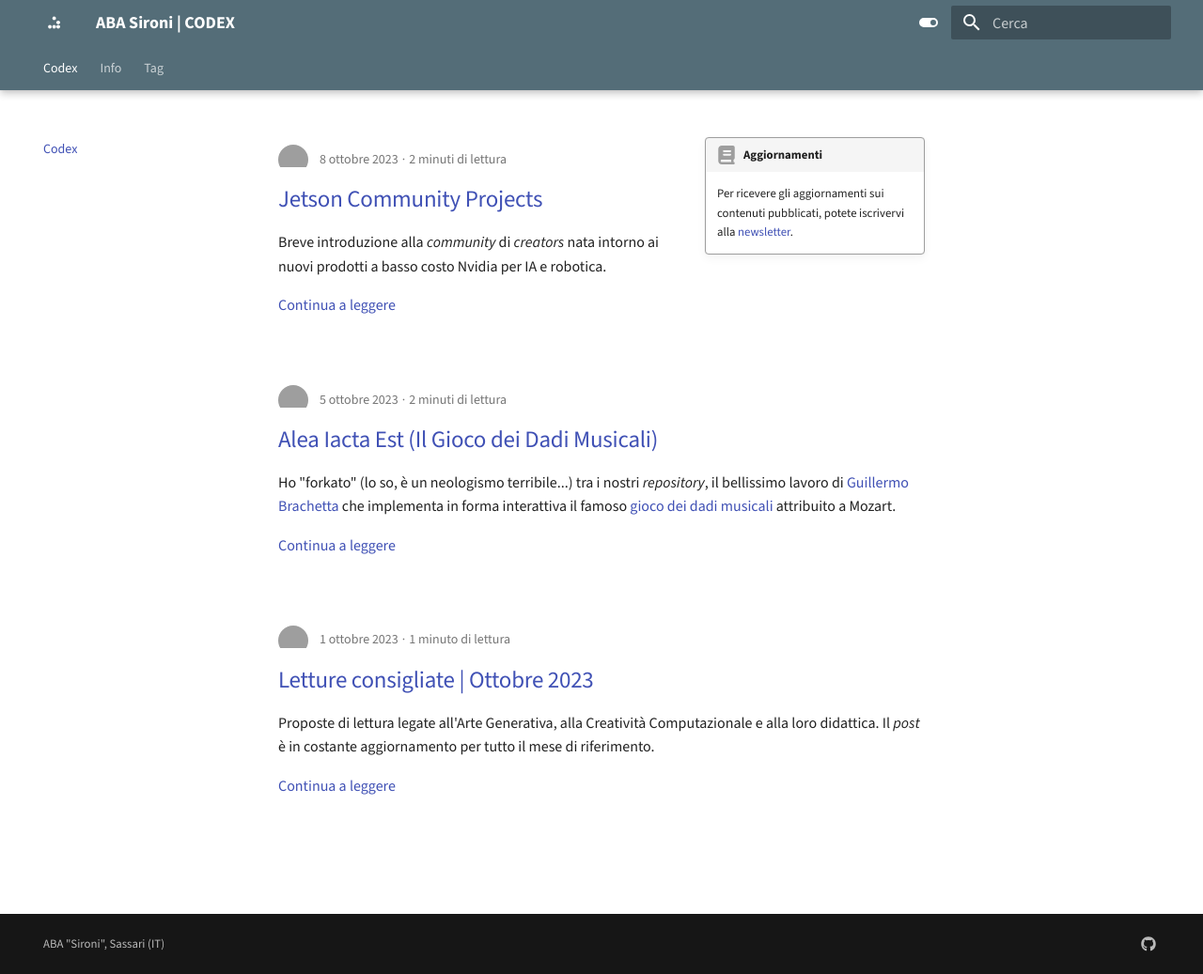
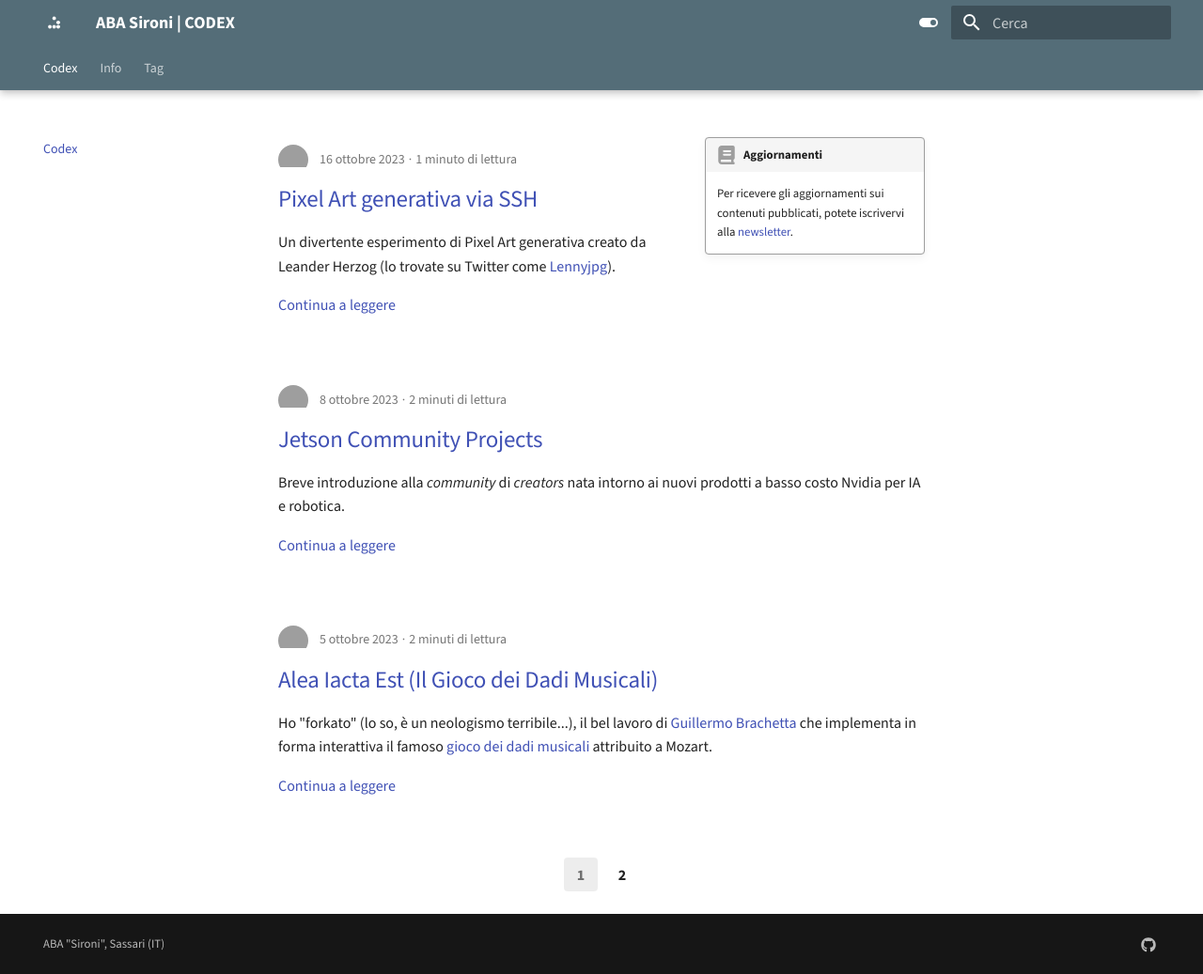
Before and after one commit to ABA-Sironi-Codex/codex, an MkDocs documentation site: the page built from docs/index.md, in a window 1280 px wide and 1037 px high. Shown: the whole window at 94% size. Built offline with MkDocs 1.6.1 and Material for MkDocs 9.7.7, drawn with Linux system fonts in a browser that asks for light colours; grey boxes are pictures that could not be loaded.

Commit message:
Post 003 e alcuni ritocchi

````diff
--- a/docs/posts/002-GiocoDadiMusicali.md
+++ b/docs/posts/002_GiocoDadiMusicali.md
@@ -12,7 +12,7 @@ tags:
 
 # Alea Iacta Est (Il Gioco dei Dadi Musicali)
 
-Ho "forkato" (lo so, è un neologismo terribile...) tra i nostri _repository_, il bellissimo lavoro di [Guillermo Brachetta](https://github.com/GBrachetta) che implementa in forma interattiva il famoso [gioco dei dadi musicali](https://en.wikipedia.org/wiki/Musikalisches_W%C3%BCrfelspiel) attribuito a Mozart.
+Ho "forkato" (lo so, è un neologismo terribile...), il bel lavoro di [Guillermo Brachetta](https://github.com/GBrachetta) che implementa in forma interattiva il famoso [gioco dei dadi musicali](https://en.wikipedia.org/wiki/Musikalisches_W%C3%BCrfelspiel) attribuito a Mozart.
  <!-- more -->
  ---
 
--- /dev/null
+++ b/docs/posts/003_SSHGenerativePixelArt.md
@@ -0,0 +1,26 @@
+---
+date: 2023-10-16
+title: Pixel Art generativa via SSH
+description: Arte Generativa via terminale!
+authors:
+  - DR
+tags:
+  - Alea
+  - Arte Generativa
+  - Cmd
+---
+
+# Pixel Art generativa via SSH
+
+Un divertente esperimento di Pixel Art generativa creato da Leander Herzog (lo trovate su Twitter come [Lennyjpg](https://twitter.com/lennyjpg)).
+<!-- more -->
+Leander ha creato un sistema che può essere interrogato via SSH. L'_output_ è molto suggestivo. Credo che a Missoni sarebbe piaciuto e a me mette una gran voglia di provare a trsformarlo in suono...
+
+Se volete provarlo anche voi, collegatevi in SSH con questi parametri:
+
+```bash
+ssh agglo@agglo.leanderherzog.ch
+password: agglo
+```
+
+<iframe width="560" height="315" src="https://www.youtube-nocookie.com/embed/ZHMMqoeF4Jw" title="YouTube video player" frameborder="0" allow="accelerometer; autoplay; clipboard-write; encrypted-media; gyroscope; picture-in-picture; web-share" allowfullscreen></iframe>
````
Also changed, not shown: docs/posts/001_NvidiaJetson.md (renamed from docs/posts/001-NvidiaJetson.md).
